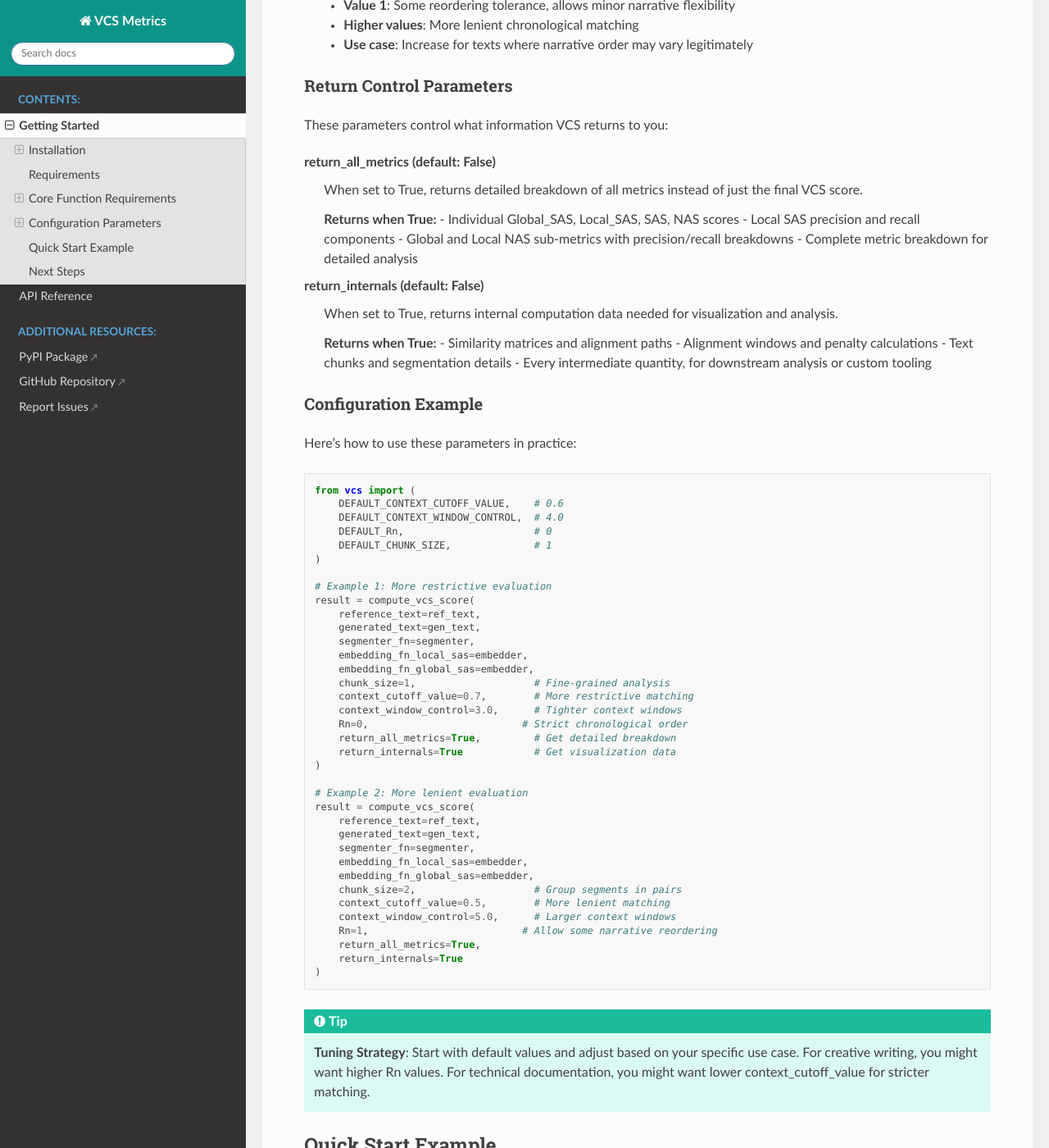
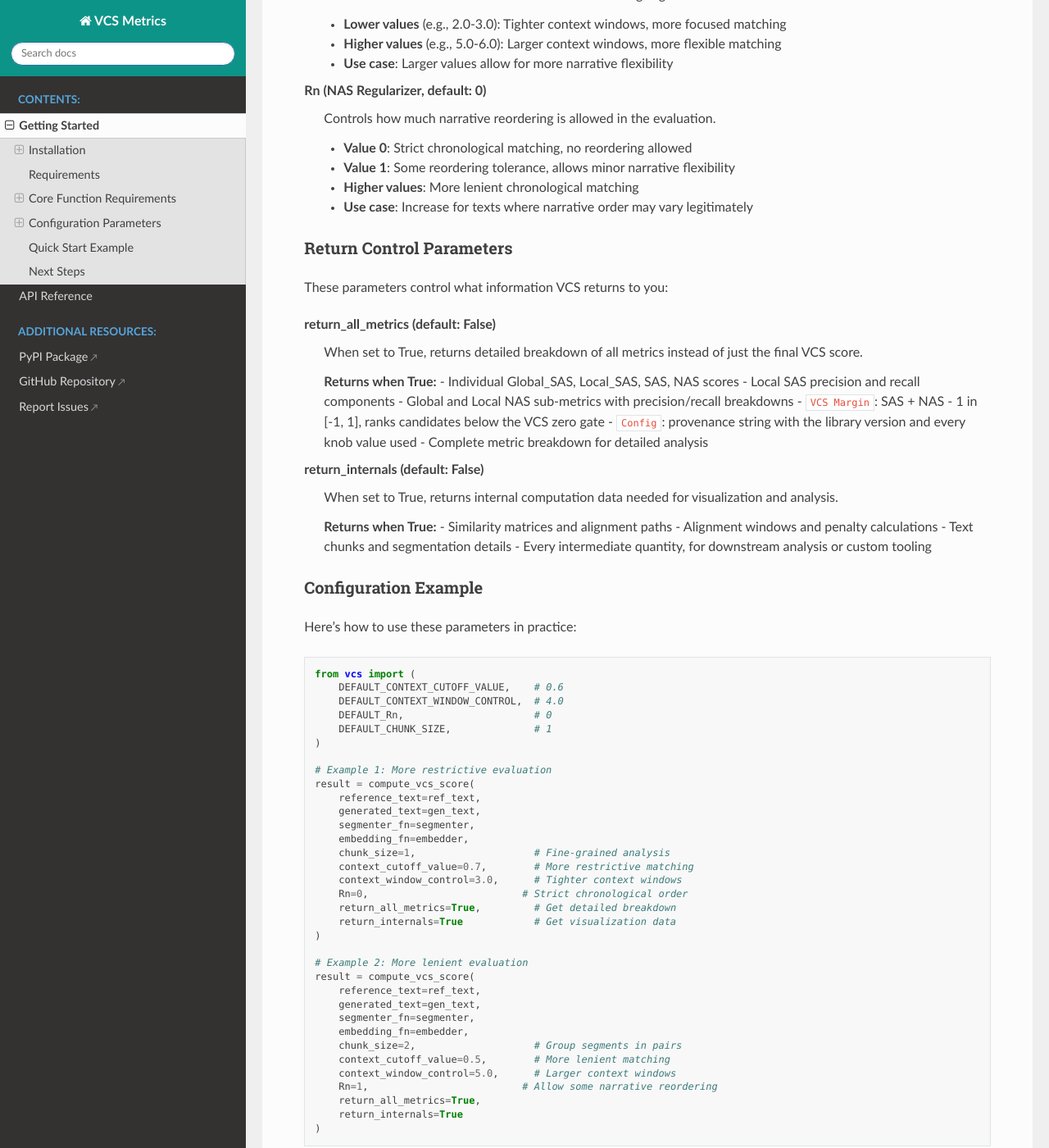
Before and after one commit to Multimodal-Intelligence-Lab/Video-Comprehension-Score, a Sphinx documentation site: the page built from docs/sphinx/source/getting_started.rst, in a window 1280 px wide and 1400 px high, scrolled down 5823 px. Shown: the whole window at 82% size. Built offline with Sphinx 7.4.7 and the Read the Docs theme 3.1.0, drawn with Linux system fonts in a browser that asks for light colours; some of the changed text lies outside the part shown.

Commit message:
docs: v3.0.0 documentation pass + CHANGELOG
CHANGELOG [3.0.0]: full Changed (BREAKING) / Added / Removed entries
for the math batch, including migration notes for the single
embedding_fn parameter and the accepted golden-file consequence of the
version-bearing Config string.

scorer.py docstrings: "Reading the score" section with the
VCS(x,x) = max(0, 2x-1)/x compounding table and margin guidance;
duplication-tolerance statement; Rn guidance (measured in chunks, keep
small vs chunk count, grid-scale Rn deliberately disables the NAS dial,
small-grid corner); float32 normalization nuance.

README: quickstart/examples on the new embedding_fn signature; the
dual-embedder FAQ now explains the one-instrument contract; new
"scores look low" FAQ on the compounding scale and VCS Margin;
return_all_metrics list gains VCS Margin + Config.

getting_started.rst: examples renamed to embedding_fn; one-instrument
note + internal-normalization note in the embedding-function section;
outputs list gains the new keys. docs/pages/example.html signature
updated (committed website HTML).

Gates: 263 tests green, goldens unchanged, sphinx build clean (one
pre-existing api.rst highlight warning), quickstart smoke-run passes.

Co-Authored-By: Claude Fable 5 <noreply@anthropic.com>

```diff
--- a/docs/pages/example.html
+++ b/docs/pages/example.html
@@ -72,8 +72,7 @@ The old town bell rings, signaling the start of a busy market. Stalls come alive
                                 <code>&nbsp;&nbsp;&nbsp;&nbsp;<span class="param-name">reference_text</span>: <span class="param-type">str</span>,</code><br>
                                 <code>&nbsp;&nbsp;&nbsp;&nbsp;<span class="param-name">generated_text</span>: <span class="param-type">str</span>,</code><br>
                                 <code>&nbsp;&nbsp;&nbsp;&nbsp;<span class="param-name">segmenter_fn</span>,</code><br>
-                                <code>&nbsp;&nbsp;&nbsp;&nbsp;<span class="param-name">embedding_fn_global_sas</span>,</code><br>
-                                <code>&nbsp;&nbsp;&nbsp;&nbsp;<span class="param-name">embedding_fn_local_sas</span> = <span class="default-val">None</span>,</code><br>
+                                <code>&nbsp;&nbsp;&nbsp;&nbsp;<span class="param-name">embedding_fn</span>,</code><br>
                                 <code>&nbsp;&nbsp;&nbsp;&nbsp;<span class="param-name">chunk_size</span>: <span class="param-type">int</span> = <span class="default-val">1</span>,</code><br>
                                 <code>&nbsp;&nbsp;&nbsp;&nbsp;<span class="param-name">context_cutoff_value</span>: <span class="param-type">float</span> = <span class="default-val">0.6</span>,</code><br>
                                 <code>&nbsp;&nbsp;&nbsp;&nbsp;<span class="param-name">context_window_control</span>: <span class="param-type">float</span> = <span class="default-val">4.0</span>,</code><br>
--- a/docs/sphinx/source/getting_started.rst
+++ b/docs/sphinx/source/getting_started.rst
@@ -173,6 +173,15 @@ Embedding Function
 ~~~~~~~~~~~~~~~~~~
 
 The embedding function takes a list of strings and returns a PyTorch tensor with embeddings.
+The same function measures both the document level (Global SAS) and the chunk level
+(Local SAS), so the two SAS components compare like with like.
+
+.. note::
+   **Normalization**: VCS uses raw dot products as similarities and L2-normalizes
+   embedding rows internally since v3.0.0 — already-normalized rows pass through
+   untouched, and an all-zero embedding row raises ``ValueError``. Normalizing in
+   your own function (as the examples below do) remains good practice and changes
+   nothing in the result.
 
 **Function Signature:**
 
@@ -306,6 +315,8 @@ These parameters control what information VCS returns to you:
    - Individual Global_SAS, Local_SAS, SAS, NAS scores
    - Local SAS precision and recall components
    - Global and Local NAS sub-metrics with precision/recall breakdowns
+   - ``VCS Margin``: SAS + NAS - 1 in [-1, 1], ranks candidates below the VCS zero gate
+   - ``Config``: provenance string with the library version and every knob value used
    - Complete metric breakdown for detailed analysis
 
 **return_internals** (default: False)
@@ -336,8 +347,7 @@ Here's how to use these parameters in practice:
        reference_text=ref_text,
        generated_text=gen_text,
        segmenter_fn=segmenter,
-       embedding_fn_local_sas=embedder,
-       embedding_fn_global_sas=embedder,
+       embedding_fn=embedder,
        chunk_size=1,                    # Fine-grained analysis
        context_cutoff_value=0.7,        # More restrictive matching
        context_window_control=3.0,      # Tighter context windows
@@ -351,8 +361,7 @@ Here's how to use these parameters in practice:
        reference_text=ref_text,
        generated_text=gen_text,
        segmenter_fn=segmenter,
-       embedding_fn_local_sas=embedder,
-       embedding_fn_global_sas=embedder,
+       embedding_fn=embedder,
        chunk_size=2,                    # Group segments in pairs
        context_cutoff_value=0.5,        # More lenient matching
        context_window_control=5.0,      # Larger context windows
@@ -474,8 +483,7 @@ Here's a complete working example using lightweight models:
            reference_text=reference_text,
            generated_text=generated_text,
            segmenter_fn=simple_segmenter,
-           embedding_fn_local_sas=lightweight_embedding_function,
-           embedding_fn_global_sas=lightweight_embedding_function,
+           embedding_fn=lightweight_embedding_function,
            return_all_metrics=True,
            return_internals=True
        )
```
Also changed, not shown: CHANGELOG.md (+76 -0 lines), README.md (+11 -7 lines), 1 other file.
